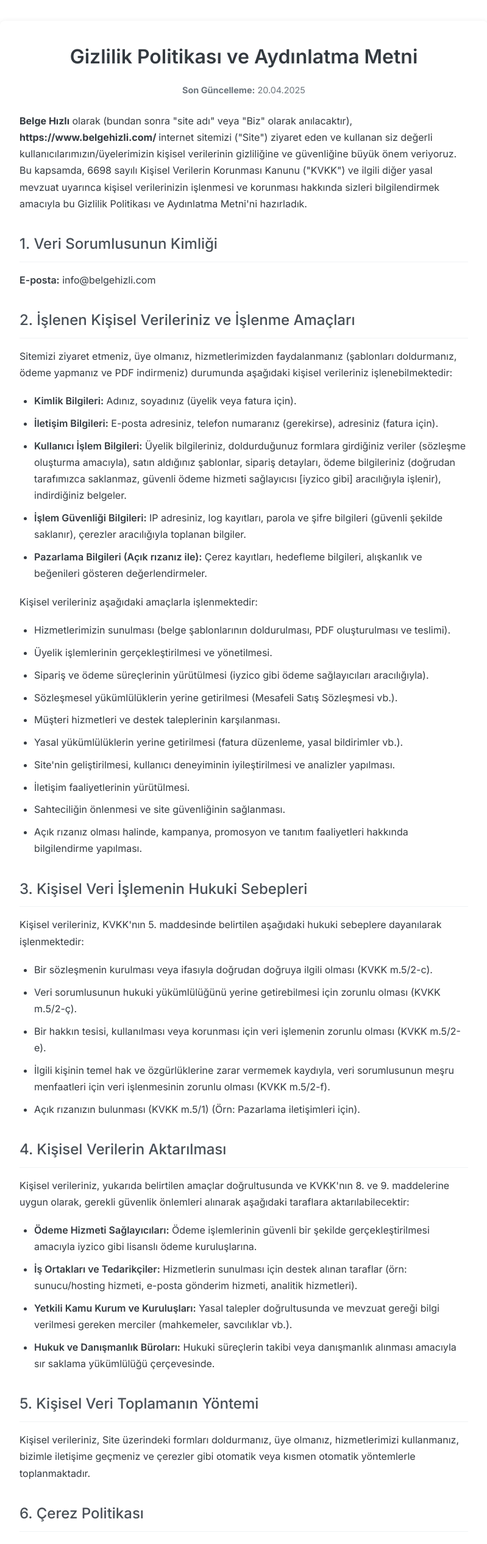
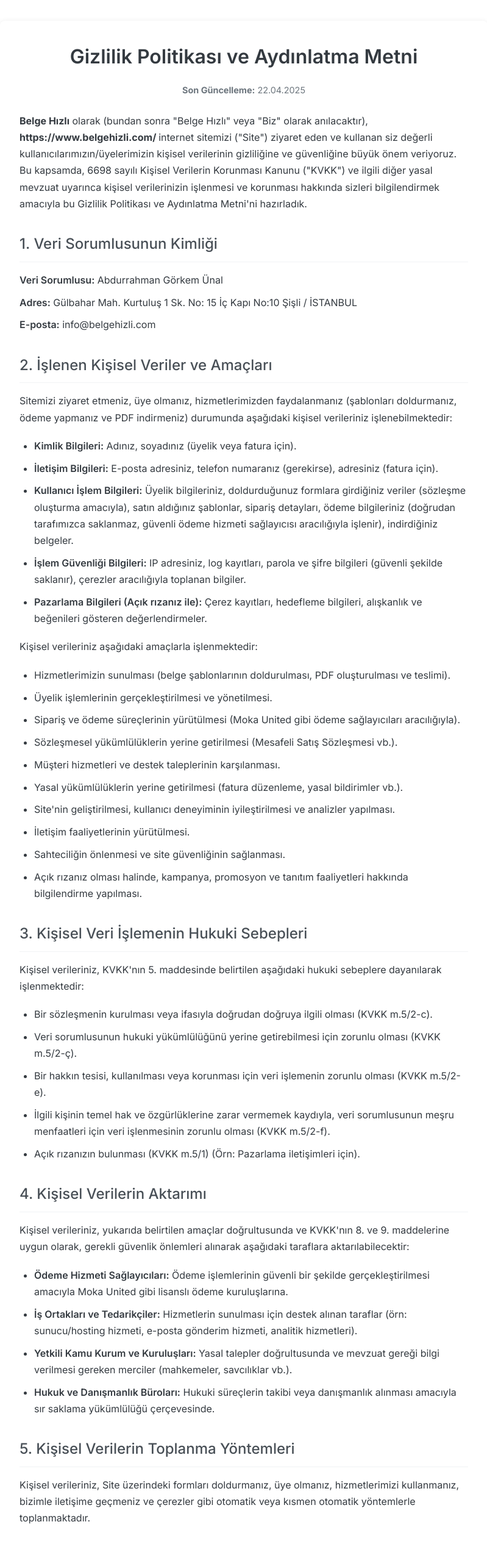
Before and after one commit to gorkemu/belge-hizli, a React (Vite) app in the folder frontend/: page /gizlilik-politikasi in a window 1280 px wide. Shown: the part 100-2632 px from the top of the page at 61% size, without its empty margins (240-1039 px from the left). Built offline with nearby package versions, Linux system fonts and the light colour scheme; no server answers.

Commit message:
refactor: Simplify legal and contact pages for sole proprietorship

```diff
--- a/frontend/src/components/ContactUs.jsx
+++ b/frontend/src/components/ContactUs.jsx
@@ -2,40 +2,39 @@ import React from 'react';
 import styles from './ContactUs.module.css'; // Stil dosyasını import et
 
 function ContactUs() {
-  // Placeholder bilgileri doldurun
-  // const ownerName = "[Şirket Sahibi Adı Soyadı]";
-  // const companyTitle = "[Şahıs Şirketi Ünvanı (varsa)]";
-  // const address = "[Merkez Adresiniz (Resmi kayıtlardaki adresiniz)]";
-  // const taxOffice = "[Vergi Dairesi]";
-  // const taxIdNumber = "[Vergi Kimlik Numanız (VKN)]";
-  // const mersisNo = "[MERSİS Numarası (Ticaret Odasına kayıtlıysanız ve varsa)]";
-  // const kepAddress = "[KEP Adresiniz (varsa)]";
+  // Yalnızca şahıs firması için gerekli placeholder bilgileri
+  // Lütfen kendi bilgilerinizle doldurun
+  const ownerName = "Abdurrahman Görkem Ünal"; // veya direkt Adınız Soyadınız
+  const address = "Gülbahar Mah. Kurtuluş 1 Sk. No: 15 İç Kapı No:10 Şişli / İSTANBUL";
+  const taxOffice = "Zincirlikuyu Vergi Dairesi Müd.";
+  const taxIdNumber = "9070132427";
   const email = "info@belgehizli.com"; // E-posta adresinizi buraya girin
-  // const phone = "[Telefon Numaranız]";
-  // const businessName = "[İşletme Adınız (Kullanıyorsanız)]";
-  // const registeredTrademark = "[Tescilli Markanız (varsa)]";
-  // const chamberMembership = "[Mensup Olduğunuz Meslek Odası (varsa)]";
-  // const chamberRegistryNo = "[Oda Sicil Numarası (varsa)]";
-  // const professionalRulesLink = "[Mesleki Davranış Kuralları ve Erişim Linki (varsa)]";
+  const phone = "05530968833";
+
+  // Kaldırılan placeholder bilgileri: companyTitle, mersisNo, kepAddress,
+  // businessName, registeredTrademark, chamberMembership, chamberRegistryNo, professionalRulesLink
 
   return (
     <>
       <title>İletişim - Belge Hızlı | Bize Ulaşın</title>
-  <meta name="description" content="Belge Hızlı ile iletişime geçin. Soru, öneri veya işbirliği talepleriniz için e-posta gönderebilirsiniz." />
+      <meta
+        name="description"
+        content="Belge Hızlı ile iletişime geçin. Soru, öneri veya işbirliği talepleriniz için e-posta gönderebilirsiniz."
+      />
       <link rel="canonical" href="https://www.belgehizli.com/iletisim" />
 
       <div className={styles.container}>
         <h2 className={styles.title}>İletişim Bilgileri</h2>
         <p className={styles.paragraph}>
-        Bizimle iletişime geçmek için aşağıdaki bilgileri kullanabilirsiniz. Müşteri destek talepleriniz için
-        öncelikli olarak e-posta adresimizi kullanmanızı rica ederiz.
+          Bizimle iletişime geçmek için aşağıdaki bilgileri kullanabilirsiniz.
+          Müşteri destek talepleriniz için öncelikli olarak e-posta adresimizi kullanmanızı rica ederiz.
         </p>
 
-      {/* Bilgi kutusu stili */}
-      {/* <div className={styles.infoBox}>
-        <h4 className={styles.subHeading}>Firma Bilgileri (iyzico ve Yasal Bilgilendirme Kapsamında)</h4>
+        {/* Şahıs Firması Bilgileri */}
+        <div className={styles.infoBox}>
+          <h4 className={styles.subHeading}>Firma Bilgileri</h4>
           <p className={styles.infoItem}>
-          <strong className={styles.label}>Adı Soyadı / Unvan:</strong> {companyTitle || ownerName} {companyTitle && `(Sahibi: ${ownerName})`}
+            <strong className={styles.label}>Adı Soyadı:</strong> {ownerName}
           </p>
           <p className={styles.infoItem}>
             <strong className={styles.label}>Vergi Dairesi:</strong> {taxOffice}
@@ -43,55 +42,24 @@ function ContactUs() {
           <p className={styles.infoItem}>
             <strong className={styles.label}>Vergi Kimlik Numarası:</strong> {taxIdNumber}
           </p>
-        {mersisNo && <p className={styles.infoItem}><strong className={styles.label}>MERSİS Numarası:</strong> {mersisNo}</p>}
           <p className={styles.infoItem}>
             <strong className={styles.label}>Merkez Adresi:</strong> {address}
           </p>
-      </div> */}
+        </div>
 
+        {/* İletişim Kanalları */}
         <div className={styles.contactChannels}>
           <h4 className={styles.subHeading}>İletişim Kanalları</h4>
-        <p className={styles.infoItem}><strong className={styles.label}>E-posta:</strong> {email}</p>
-        {/* <p className={styles.infoItem}><strong className={styles.label}>Telefon:</strong> {phone}</p> */}
-        {/* {kepAddress && <p className={styles.infoItem}><strong className={styles.label}>KEP Adresi:</strong> {kepAddress}</p>} */}
+          <p className={styles.infoItem}>
+            <strong className={styles.label}>E-posta:</strong> {email}
+          </p>
+          <p className={styles.infoItem}>
+            <strong className={styles.label}>Telefon:</strong> {phone}
+          </p>
         </div>
 
-      {/* Sadece varsa gösterilecek bölüm */}
-      {/* {(businessName || registeredTrademark || chamberMembership || professionalRulesLink) && (
-        <div className={styles.otherInfo}>
-            <h4 className={styles.subHeading}>Diğer Bilgiler (varsa)</h4>
-            {businessName && <p className={styles.infoItem}><strong className={styles.label}>İşletme Adı:</strong> {businessName}</p>}
-            {registeredTrademark && <p className={styles.infoItem}><strong className={styles.label}>Tescilli Marka:</strong> {registeredTrademark}</p>}
-            {chamberMembership && (
-            <p className={styles.infoItem}>
-                <strong className={styles.label}>Mensup Olunan Meslek Odası:</strong> {chamberMembership} <br />
-                {chamberRegistryNo && <><strong className={styles.label}>Oda Sicil No:</strong> {chamberRegistryNo}</>}
-            </p>
-            )}
-            {professionalRulesLink && (
-            <p className={styles.infoItem}>
-                <strong className={styles.label}>Mesleki Davranış Kuralları:</strong> <a href={professionalRulesLink} target="_blank" rel="noopener noreferrer">Kurallara Erişmek İçin Tıklayınız</a>
-            </p>
-            )}
-        </div>
-      )} */}
-
-      {/* İletişim formu (Şu an yorumlu, istenirse aktif edilebilir) */}
-      {/*
-      <form className={styles.contactForm}>
-        <h3 className={styles.subHeading}>İletişim Formu</h3>
-        <label className={styles.formLabel} htmlFor="name">Adınız Soyadınız:</label>
-        <input className={styles.input} type="text" id="name" name="name"/>
-
-        <label className={styles.formLabel} htmlFor="email">E-posta Adresiniz:</label>
-        <input className={styles.input} type="email" id="email" name="email"/>
-
-        <label className={styles.formLabel} htmlFor="message">Mesajınız:</label>
-        <textarea className={styles.textarea} id="message" name="message" rows="5"></textarea>
-
-        <button className={styles.submitButton} type="submit">Gönder</button>
-      </form>
-      */}
+        {/* Diğer Bilgiler bölümü tamamen kaldırıldı */}
+        {/* Yorumlu İletişim formu kısmı olduğu gibi bırakıldı */}
       </div>
     </>
   );
--- a/frontend/src/components/DeliveryReturn.jsx
+++ b/frontend/src/components/DeliveryReturn.jsx
@@ -25,7 +25,7 @@ function DeliveryReturn() {
         <li>İhtiyacınıza uygun belge şablonunu seçin.</li>
         <li>Şablon detay sayfasındaki form alanlarını dikkatlice doldurun.</li>
         <li>Gerekli bilgileri girdikten sonra ödeme adımına geçin.</li>
-        <li>Ödemeniz iyzico gibi güvenli ödeme altyapıları üzerinden başarıyla tamamlandıktan sonra,
+        <li>Ödemeniz Moka United gibi güvenli ödeme altyapıları üzerinden başarıyla tamamlandıktan sonra,
           girdiğiniz bilgilerle oluşturulan kişiselleştirilmiş PDF belgeniz indirilmeye hazır hale gelecektir.</li>
       </ol>
       <p className={styles.paragraph}>
--- a/frontend/src/components/PrivacyPolicy.jsx
+++ b/frontend/src/components/PrivacyPolicy.jsx
@@ -2,13 +2,16 @@ import React from 'react';
 import styles from './PrivacyPolicy.module.css'; // Stil dosyasını import et
 
 function PrivacyPolicy() {
-  const siteName = "site adı";
-  // const ownerName = "[Şirket Sahibi Adı Soyadı]";
-  // const companyTitle = "[Şahıs Şirketi Ünvanı (varsa)]";
-  // const address = "[Merkez Adresiniz]";
-  const email = "info@belgehizli.com"; // E-posta adresinizi buraya girin
-  const lastUpdateDate = "20.04.2025";
-  const siteUrl = "https://www.belgehizli.com/";
+  // Şahıs firması için gerekli temel bilgiler (KVKK Aydınlatma Metni için)
+  // Lütfen kendi bilgilerinizle doldurun
+  const siteName = "Belge Hızlı"; // Sitenizin Adı
+  const ownerName = "Abdurrahman Görkem Ünal"; // veya direkt Adınız Soyadınız
+  const address = "Gülbahar Mah. Kurtuluş 1 Sk. No: 15 İç Kapı No:10 Şişli / İSTANBUL"; // Resmi kayıtlardaki adresiniz
+  const email = "info@belgehizli.com"; // E-posta adresiniz
+  const lastUpdateDate = "22.04.2025"; // Son güncelleme tarihi
+  const siteUrl = "https://www.belgehizli.com/"; // Sitenizin URL'si
+
+  // Kaldırılan placeholder bilgisi: companyTitle
 
   return (
     <>
@@ -21,7 +24,7 @@ function PrivacyPolicy() {
       <p className={styles.lastUpdated}><strong>Son Güncelleme:</strong> {lastUpdateDate}</p>
 
       <p className={styles.paragraph}>
-        <strong>{/* companyTitle */} Belge Hızlı</strong> {/* ownerName */ } olarak (bundan sonra "{siteName}" veya "Biz" olarak anılacaktır),
+        <strong> Belge Hızlı</strong> olarak (bundan sonra "{siteName}" veya "Biz" olarak anılacaktır),
         <strong> {siteUrl} </strong> internet sitemizi ("Site") ziyaret eden ve kullanan siz değerli
         kullanıcılarımızın/üyelerimizin kişisel verilerinin gizliliğine ve güvenliğine büyük önem veriyoruz.
         Bu kapsamda, 6698 sayılı Kişisel Verilerin Korunması Kanunu ("KVKK") ve ilgili diğer yasal mevzuat
@@ -31,13 +34,13 @@ function PrivacyPolicy() {
 
       <h3 className={styles.sectionTitle}>1. Veri Sorumlusunun Kimliği</h3>
       <ul className={styles.infoList}>
-        {/* <li><strong>Veri Sorumlusu:</strong> {companyTitle} ({ownerName})</li> */}
-        {/* <li><strong>Adres:</strong> {address}</li> */}
+        <li><strong>Veri Sorumlusu:</strong> {ownerName}</li> {/* Şahıs firması sahibi olarak */}
+        <li><strong>Adres:</strong> {address}</li>
         <li><strong>E-posta:</strong> {email}</li>
-        {/* Varsa KEP adresinizi ekleyebilirsiniz: <li><strong>KEP Adresi:</strong> [KEP Adresiniz]</li> */}
+        {/* KEP Adresi ve Ticaret Ünvanı gibi bilgiler şahıs firması için zorunlu değil, kaldırıldı. */}
       </ul>
 
-      <h3 className={styles.sectionTitle}>2. İşlenen Kişisel Verileriniz ve İşlenme Amaçları</h3>
+      <h3 className={styles.sectionTitle}>2. İşlenen Kişisel Veriler ve Amaçları</h3>
       <p className={styles.paragraph}>
         Sitemizi ziyaret etmeniz, üye olmanız, hizmetlerimizden faydalanmanız (şablonları doldurmanız,
         ödeme yapmanız ve PDF indirmeniz) durumunda aşağıdaki kişisel verileriniz işlenebilmektedir:
@@ -45,7 +48,7 @@ function PrivacyPolicy() {
       <ul className={styles.dataList}>
         <li><strong>Kimlik Bilgileri:</strong> Adınız, soyadınız (üyelik veya fatura için).</li>
         <li><strong>İletişim Bilgileri:</strong> E-posta adresiniz, telefon numaranız (gerekirse), adresiniz (fatura için).</li>
-        <li><strong>Kullanıcı İşlem Bilgileri:</strong> Üyelik bilgileriniz, doldurduğunuz formlara girdiğiniz veriler (sözleşme oluşturma amacıyla), satın aldığınız şablonlar, sipariş detayları, ödeme bilgileriniz (doğrudan tarafımızca saklanmaz, güvenli ödeme hizmeti sağlayıcısı [iyzico gibi] aracılığıyla işlenir), indirdiğiniz belgeler.</li>
+        <li><strong>Kullanıcı İşlem Bilgileri:</strong> Üyelik bilgileriniz, doldurduğunuz formlara girdiğiniz veriler (sözleşme oluşturma amacıyla), satın aldığınız şablonlar, sipariş detayları, ödeme bilgileriniz (doğrudan tarafımızca saklanmaz, güvenli ödeme hizmeti sağlayıcısı aracılığıyla işlenir), indirdiğiniz belgeler.</li>
         <li><strong>İşlem Güvenliği Bilgileri:</strong> IP adresiniz, log kayıtları, parola ve şifre bilgileri (güvenli şekilde saklanır), çerezler aracılığıyla toplanan bilgiler.</li>
         <li><strong>Pazarlama Bilgileri (Açık rızanız ile):</strong> Çerez kayıtları, hedefleme bilgileri, alışkanlık ve beğenileri gösteren değerlendirmeler.</li>
       </ul>
@@ -53,7 +56,7 @@ function PrivacyPolicy() {
       <ul className={styles.purposeList}>
         <li>Hizmetlerimizin sunulması (belge şablonlarının doldurulması, PDF oluşturulması ve teslimi).</li>
         <li>Üyelik işlemlerinin gerçekleştirilmesi ve yönetilmesi.</li>
-        <li>Sipariş ve ödeme süreçlerinin yürütülmesi (iyzico gibi ödeme sağlayıcıları aracılığıyla).</li>
+        <li>Sipariş ve ödeme süreçlerinin yürütülmesi (Moka United gibi ödeme sağlayıcıları aracılığıyla).</li>
         <li>Sözleşmesel yükümlülüklerin yerine getirilmesi (Mesafeli Satış Sözleşmesi vb.).</li>
         <li>Müşteri hizmetleri ve destek taleplerinin karşılanması.</li>
         <li>Yasal yükümlülüklerin yerine getirilmesi (fatura düzenleme, yasal bildirimler vb.).</li>
@@ -73,25 +76,25 @@ function PrivacyPolicy() {
         <li>Açık rızanızın bulunması (KVKK m.5/1) (Örn: Pazarlama iletişimleri için).</li>
       </ul>
 
-      <h3 className={styles.sectionTitle}>4. Kişisel Verilerin Aktarılması</h3>
+      <h3 className={styles.sectionTitle}>4. Kişisel Verilerin Aktarımı</h3>
       <p className={styles.paragraph}>
         Kişisel verileriniz, yukarıda belirtilen amaçlar doğrultusunda ve KVKK'nın 8. ve 9. maddelerine uygun olarak,
         gerekli güvenlik önlemleri alınarak aşağıdaki taraflara aktarılabilecektir:
       </p>
       <ul className={styles.purposeList}>
-        <li><strong>Ödeme Hizmeti Sağlayıcıları:</strong> Ödeme işlemlerinin güvenli bir şekilde gerçekleştirilmesi amacıyla iyzico gibi lisanslı ödeme kuruluşlarına.</li>
+        <li><strong>Ödeme Hizmeti Sağlayıcıları:</strong> Ödeme işlemlerinin güvenli bir şekilde gerçekleştirilmesi amacıyla Moka United gibi lisanslı ödeme kuruluşlarına.</li>
         <li><strong>İş Ortakları ve Tedarikçiler:</strong> Hizmetlerin sunulması için destek alınan taraflar (örn: sunucu/hosting hizmeti, e-posta gönderim hizmeti, analitik hizmetleri).</li>
         <li><strong>Yetkili Kamu Kurum ve Kuruluşları:</strong> Yasal talepler doğrultusunda ve mevzuat gereği bilgi verilmesi gereken merciler (mahkemeler, savcılıklar vb.).</li>
         <li><strong>Hukuk ve Danışmanlık Büroları:</strong> Hukuki süreçlerin takibi veya danışmanlık alınması amacıyla sır saklama yükümlülüğü çerçevesinde.</li>
       </ul>
 
-      <h3 className={styles.sectionTitle}>5. Kişisel Veri Toplamanın Yöntemi</h3>
+      <h3 className={styles.sectionTitle}>5. Kişisel Verilerin Toplanma Yöntemleri</h3>
       <p className={styles.paragraph}>
         Kişisel verileriniz, Site üzerindeki formları doldurmanız, üye olmanız, hizmetlerimizi kullanmanız,
         bizimle iletişime geçmeniz ve çerezler gibi otomatik veya kısmen otomatik yöntemlerle toplanmaktadır.
       </p>
 
-      <h3 className={styles.sectionTitle}>6. Çerez Politikası</h3>
+      <h3 className={styles.sectionTitle}>6. Çerezler (Cookies)</h3>
       <p className={styles.paragraph}>
         Sitemizde kullanıcı deneyimini geliştirmek, sitenin verimli çalışmasını sağlamak ve tercihlerinizi
         hatırlamak gibi amaçlarla çerezler kullanmaktayız. Kullandığımız çerez türleri şunlardır:
@@ -116,7 +119,7 @@ function PrivacyPolicy() {
         <li><a href="https://help.opera.com/en/latest/web-preferences/#cookies" target="_blank" rel="noopener noreferrer">Opera</a></li>
       </ul>
 
-      <h3 className={styles.sectionTitle}>7. İlgili Kişi Olarak Haklarınız (KVKK Madde 11)</h3>
+      <h3 className={styles.sectionTitle}>7. KVKK Kapsamındaki Haklarınız</h3>
       <p className={styles.paragraph}>KVKK'nın 11. maddesi uyarınca aşağıdaki haklara sahipsiniz:</p>
       <ul className={styles.rightsList}>
         <li>Kişisel verilerinizin işlenip işlenmediğini öğrenme,</li>
@@ -137,7 +140,7 @@ function PrivacyPolicy() {
         ve talep konusunun açıkça belirtilmesi gerekmektedir.
       </p>
 
-      <h3 className={styles.sectionTitle}>8. Değişiklikler</h3>
+      <h3 className={styles.sectionTitle}>8. Politika Değişiklikleri</h3>
       <p className={styles.paragraph}>
         İşbu Gizlilik Politikası ve Aydınlatma Metni, değişen şartlara ve mevzuata uyum sağlamak amacıyla
         zaman zaman güncellenebilir. Güncellemeler Sitemizde yayınlandığı tarihte yürürlüğe girer.
--- a/frontend/src/components/TermsOfService.jsx
+++ b/frontend/src/components/TermsOfService.jsx
@@ -2,18 +2,17 @@ import React from 'react';
   import styles from './TermsOfService.module.css'; // Stil dosyasını import et
 
   function TermsOfService() {
-  const siteName = "Belge Hızlı";
-  const siteUrl = "https://www.belgehizli.com/";
-  // const companyTitle = "[Şahıs Şirketi Ünvanı (varsa)]"; // Şirket ünvanınız varsa burayı açın
-  // const ownerName = "[Şirket Sahibi Adı Soyadı]"; // Şahıs şirketi ise sahip adı buraya
-  // const address = "[Merkez Adresiniz]"; // Resmi adresiniz buraya
-  const email = "info@belgehizli.com"; // E-posta adresinizi buraya girin
-  // const phone = "[Telefon Numaranız]"; // Telefon numaranız varsa burayı açın
-  const lastUpdateDate = "20.04.2025";
-  // const taxOffice = "[Vergi Dairesi]"; // Vergi dairesi bilgisi buraya
-  // const taxIdNumber = "[Vergi Kimlik Numarası (VKN)]"; // VKN bilgisi buraya
-  // const mersisNo = "[MERSİS Numarası (varsa)]"; // Varsa ekleyin
-  // const kepAddress = "[KEP Adresiniz (varsa)]"; // Varsa ekleyin
+    // Şahıs firması için gerekli temel bilgiler (Sözleşme tarafları ve iletişim için)
+    // Lütfen kendi bilgilerinizle doldurun
+    const siteName = "Belge Hızlı"; // Sitenizin Adı
+    const ownerName = "Abdurrahman Görkem Ünal"; // veya direkt Adınız Soyadınız
+    const address = "Gülbahar Mah. Kurtuluş 1 Sk. No: 15 İç Kapı No:10 Şişli / İSTANBUL"; // Resmi kayıtlardaki adresiniz
+    const email = "info@belgehizli.com"; // E-posta adresiniz
+    const lastUpdateDate = "22.04.2025"; // Son güncelleme tarihi
+    const siteUrl = "https://www.belgehizli.com/"; // Sitenizin URL'si
+    const phone = "05530968833"; // Telefon numaranız buraya
+
+    // Kaldırılan placeholder bilgileri: companyTitle, taxOffice, taxIdNumber, mersisNo, kepAddress
 
     return (
       <>
@@ -36,7 +35,7 @@ function TermsOfService() {
           {/* Madde Başlığı */}
           <h4 className={styles.articleTitle}>MADDE 1: TARAFLAR VE TANIMLAR</h4>
           <p className={styles.paragraph}>
-        İşbu Sözleşme, bir tarafta merkezi {/* address */} adresinde bulunan <strong>{/* companyTitle */} ( {/* ownerName */} )</strong> (bundan sonra "{siteName}" veya "Hizmet Sağlayıcı" olarak anılacaktır) ile diğer tarafta Site'yi kullanan veya Site üzerinden hizmet satın alan gerçek veya tüzel kişi ("Kullanıcı" veya "Müşteri") arasında akdedilmiştir.
+            İşbu Sözleşme, bir tarafta merkezi {address} adresinde bulunan <strong>{ownerName}</strong> (bundan sonra "{siteName}" veya "Hizmet Sağlayıcı" olarak anılacaktır) ile diğer tarafta Site'yi kullanan veya Site üzerinden hizmet satın alan gerçek veya tüzel kişi ("Kullanıcı" veya "Müşteri") arasında akdedilmiştir.
           </p>
           <ul className={styles.definitionList}>
             <li><strong>Site:</strong> {siteUrl} adresindeki web sitesi.</li>
@@ -96,7 +95,7 @@ function TermsOfService() {
             6.1. Belirli şablonlardan PDF Belge oluşturma ve indirme hizmeti ücrete tabidir. Ücretler, ilgili şablonun sayfasında ve ödeme adımında açıkça belirtilir. Fiyatlara KDV dahildir.
           </p>
           <p className={styles.paragraph}>
-        6.2. Ödemeler, Site üzerinde belirtilen yöntemlerle (örn: iyzico aracılığıyla kredi kartı) yapılır. Kullanıcı, ödeme için verdiği bilgilerin doğru olduğunu kabul eder.
+            6.2. Ödemeler, Site üzerinde belirtilen yöntemlerle (örn: Moka United aracılığıyla kredi kartı) yapılır. Kullanıcı, ödeme için verdiği bilgilerin doğru olduğunu kabul eder.
           </p>
           <p className={styles.paragraph}>
             6.3. Başarılı ödeme sonrası, oluşturulan PDF Belge indirmeye hazır hale gelir ve/veya Kullanıcının belirttiği e-posta adresine gönderilebilir.
@@ -140,21 +139,17 @@ function TermsOfService() {
           {/* Bölüm 2 Başlığı */}
           <h3 className={styles.mainSectionTitle}>BÖLÜM 2: MESAFELİ SATIŞ SÖZLEŞMESİ</h3>
           <p className={styles.paragraph}>
-        İşbu Mesafeli Satış Sözleşmesi ("Satış Sözleşmesi"), 6502 Sayılı Tüketicinin Korunması Hakkında Kanun ("Kanun") ve Mesafeli Sözleşmeler Yönetmeliği'ne ("Yönetmelik") uygun olarak düzenlenmiştir.
+            İşbu Mesafeli Satış Sözleşmesi ("Satış Sözleşmesi"), 6502 Sayılı Tüketicinin Korunması Hakkında Kanun ("Kanun") ve Mesafeli Sözleşmeler Yönetmeliği ("Yönetmelik") uygun olarak düzenlenmiştir.
           </p>
 
           <h4 className={styles.articleTitle}>MADDE 1: TARAFLAR</h4>
           <p className={styles.paragraph}><strong>SATICI:</strong></p>
           <ul className={styles.infoList}>
-        {/* <li>Unvan/Ad Soyad: {companyTitle} ({ownerName})</li> */}
-        {/* <li>Adres: {address}</li> */}
-        {/* <li>Telefon: {phone}</li> */}
+            <li>Unvan/Ad Soyad: {ownerName}</li> {/* Şahıs firması sahibi Ad Soyad */}
+            <li>Adres: {address}</li>
+            <li>Telefon: {phone}</li> {/* Telefon bilgisini ekledik */}
             <li>E-posta: {email}</li>
-        {/* Varsa KEP ve MERSİS ekleyin */}
-        {/* <li>KEP Adresi: {kepAddress}</li> */}
-        {/* <li>MERSİS No: {mersisNo}</li> */}
-        {/* <li>Vergi Dairesi: {taxOffice}</li> */}
-        {/* <li>Vergi Kimlik No: {taxIdNumber}</li> */}
+            {/* KEP, MERSİS, Vergi Dairesi, Vergi Kimlik No bilgileri kaldırıldı */}
           </ul>
           <p className={styles.paragraph}><strong>ALICI (MÜŞTERİ/TÜKETİCİ):</strong></p>
           <p className={styles.paragraph}>
@@ -197,7 +192,7 @@ function TermsOfService() {
 
           <h4 className={styles.articleTitle}>MADDE 6: UYUŞMAZLIKLARIN ÇÖZÜMÜ</h4>
           <p className={styles.paragraph}>
-        İşbu Satış Sözleşmesi'nden doğabilecek ihtilaflarda, T.C. Gümrük ve Ticaret Bakanlığı'nca ilan edilen değere kadar Alıcı'nın yerleşim yerinin bulunduğu veya hizmeti satın aldığı yerdeki Tüketici Sorunları Hakem Heyetleri, bu değerin üzerindeki ihtilaflarda ise Tüketici Mahkemeleri yetkilidir.
+            İşbu Satış Sözleşmesi'nden doğabilecek ihtilaflarda, T.C. Gümrük ve Ticaret Bakanlığı'nca ilan edilen değere kadar Alıcı'nın yerleşim yerinin bulunduğu veya hizmeti satın aldığı yerdeki Tüketici Sorunları Hakem Heyetleri, bu değerin üzerindeki ihtilaflarda ise Tüketici Mahkemeleri yetkilidir. Tacir veya diğer Kullanıcılar için İstanbul (Çağlayan) Mahkemeleri ve İcra Daireleri yetkilidir. {/* VEYA Kendi şehrinizi yazın */}
           </p>
 
           <h4 className={styles.articleTitle}>MADDE 7: BİLDİRİMLER VE DELİL SÖZLEŞMESİ</h4>
```
Lines whose indentation alone changed are shown as unchanged.
